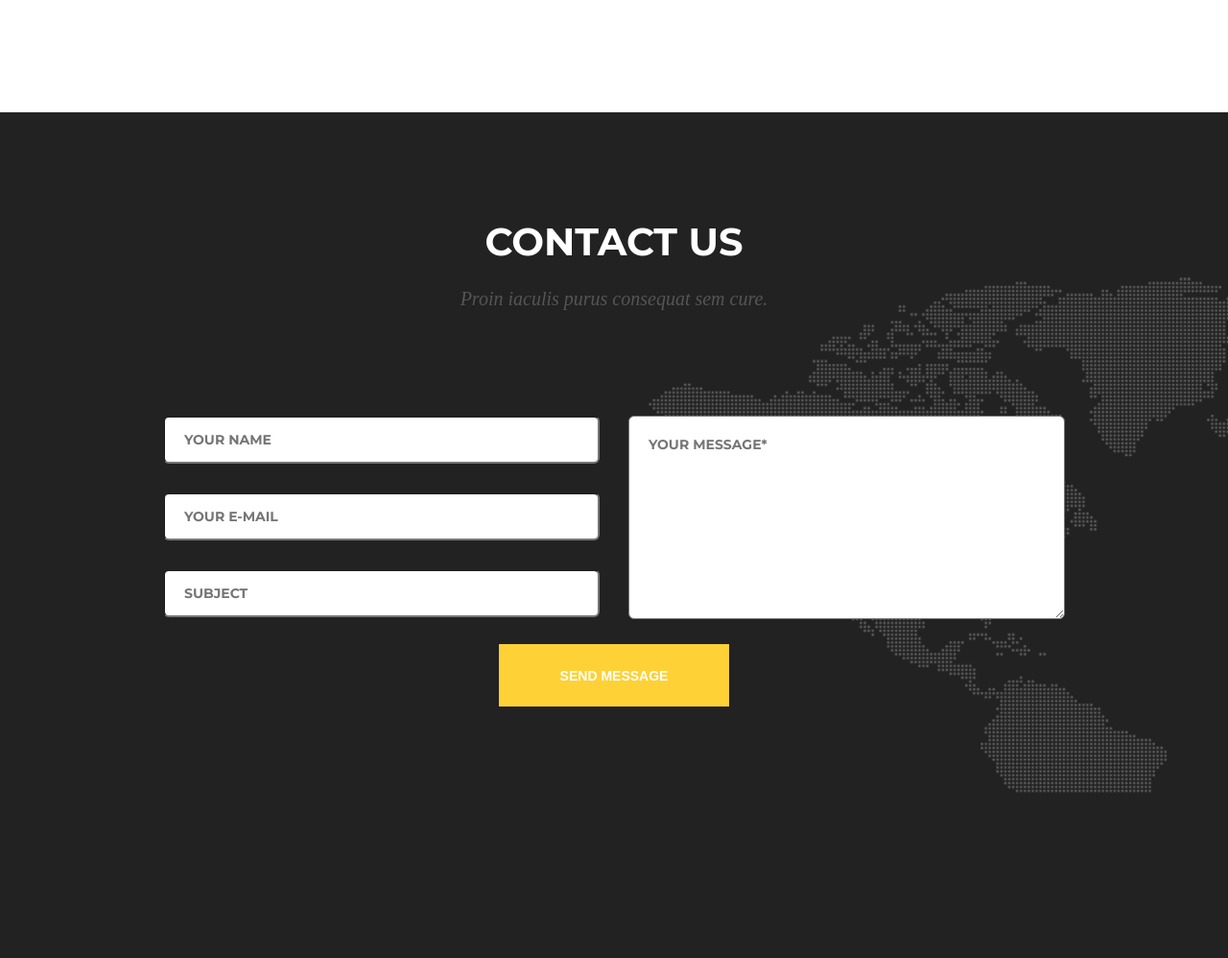
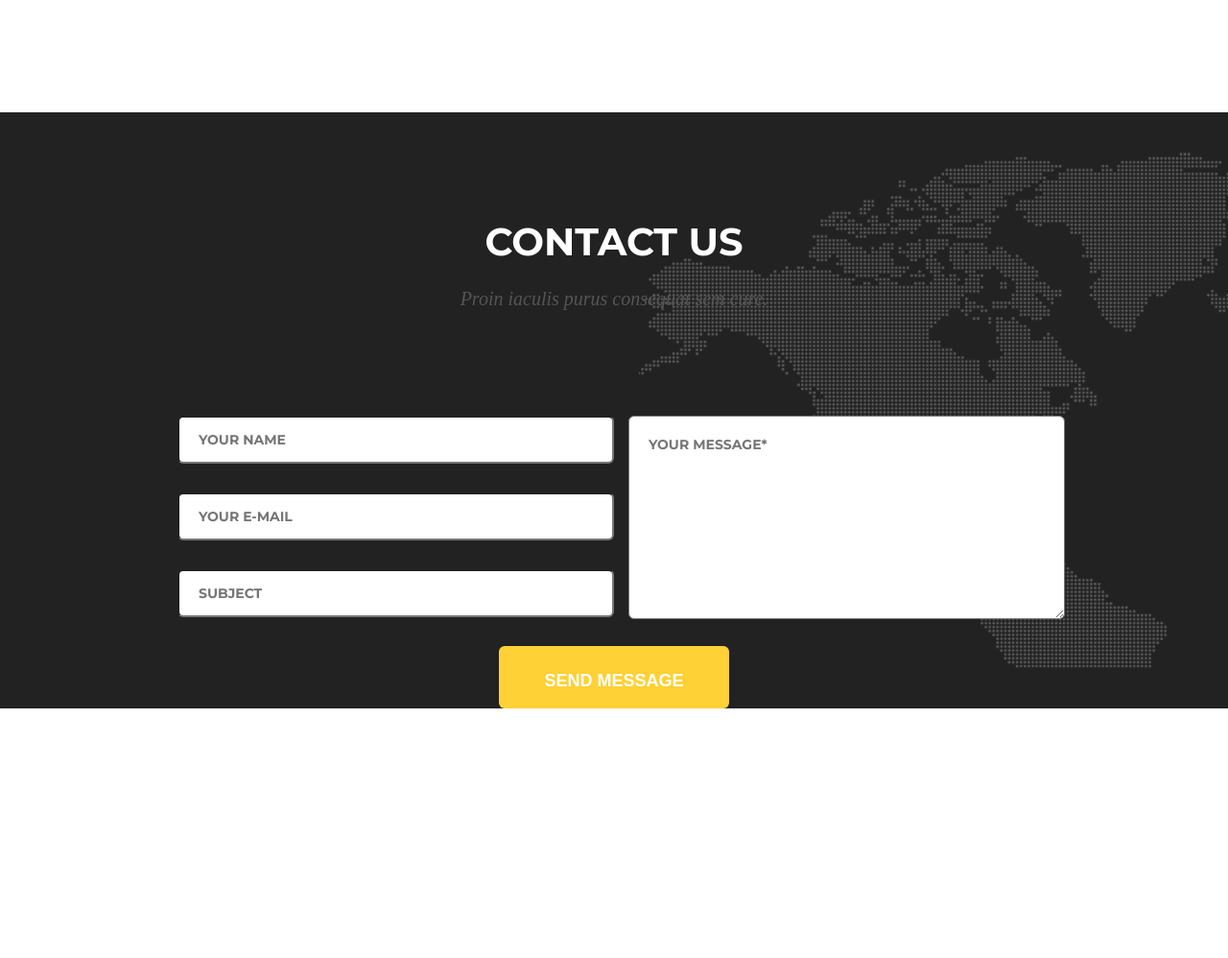
Before and after one commit to krkmariia/homeworks, a plain HTML site: page HW6/index.html in a window 1280 px wide. Shown: the part 614-1612 px from the top of the page at 96% size. After the commit the page ends 1352 px from the top, so only its background shows below. Drawn offline with Linux system fonts and the light colour scheme.

Commit message:
fixed errors

```diff
--- a/HW6/css/contact.css
+++ b/HW6/css/contact.css
@@ -18,6 +18,8 @@ margin-top: 100px;
     align-items: center;
     display: flex;
     justify-content: space-between;
+    text-align: center;
+    font-family: 'Montserrat', sans-serif;
 }
 
 .contact_us_title{
@@ -39,34 +41,29 @@ margin-top: 100px;
     color: #555555;
     text-align: center;
     font-size: 20px;
+    padding-bottom: 110px;
 }
 
-.form_wrapper{
-    background-color: transparent;
-    width: 100%;
-    padding-top: 110px;
-    height: 675px;
-    color: #ffffff;
+.all_inputs{
+    width: 940px;
+    height: 210px;
     display: flex;
+    justify-content: space-between;
     margin: 0 auto;
-    width: 940px;
-    flex-direction: column;
-    align-items: center;
-    display: flex;
-    padding: 110px 0 0;
+    margin-bottom: 30px;
 }
 
 .textarea_input{
 display: flex;
+flex-direction: column;
 justify-content: space-between;
-width: 940px;
 height: 210px;
 margin: 0 auto;
-margin-bottom: 28px
-
+margin-bottom: 28px;
+margin-bottom: 30px;
 }
 
-.input_wrapper li {
+.input_wrapper input {
     margin-bottom: 30px;
 }
 
@@ -114,12 +111,16 @@ margin-bottom: 28px
     display: block;
     width: 240px;
     height: 65px;
-    margin: 0 auto;
     font-family: 'Montserat', sans-serif;
     font-weight: 700;
-    font-size: 14px;
+    font-size: 18px;
     color: #fff;
     border: none;
     background-color: #fed136;
-    cursor: pointer
+    cursor: pointer;
+    padding: 26px 47px;
+    border-radius: 6px 6px;
+    text-transform: uppercase;
+    margin: 0 auto;
+
 }
--- a/HW6/index.html
+++ b/HW6/index.html
@@ -64,63 +64,56 @@
               Iusto!
             </p>
           </div>
-
         </div>
       </section>
 
       <div class="section_wrapper">
         <div class="conteiner">
+
           <section class="contact_us">
             <h2 class="contact_us_title">contact us</h2>
             <p class="contact_us_text">
               Proin iaculis purus consequat sem cure.
             </p>
-            <div class="form_wrapper">
-              <form action="#" method="get">
+
+            <form action="#" method="get" class="form">
+              <div class="all_inputs">
               <div class="textarea_input">
-                  <ul class="input_wrapper">
-                    <li>
                 <input
                   type="text"
                   name="name"
                   id="name"
                   placeholder="YOUR NAME"
-                        required class="input"
+                  required
+                  class="input"
                 />
-                    </li>
-                    <li>
                 <input
                   type="email"
                   name="mail"
                   id="mail"
                   placeholder="YOUR E-MAIL"
-                        required class="input"
+                  required
+                  class="input"
                 />
-                    </li>
-                    <li>
                 <input
                   type="text"
                   name="subject"
                   id="subject"
-                        placeholder="SUBJECT" class="input"
+                  placeholder="SUBJECT"
+                  class="input"
                 />
-                    </li>
-                  </ul>
-                  <ul>
-                    <li>
+              </div>
                 <textarea
                   name="comments"
                   rows="5"
                   cols="25"
                   placeholder="YOUR MESSAGE*"
-                        required class="textarea"
+                  required
+                  class="textarea"
                 ></textarea>
-                    </li>
-                  </ul>
               </div>
               <input class="form_button" type="submit" value="SEND MESSAGE" />
             </form>
-            </div>
           </section>
         </div>
       </div>
```
Lines whose indentation alone changed are shown as unchanged.
